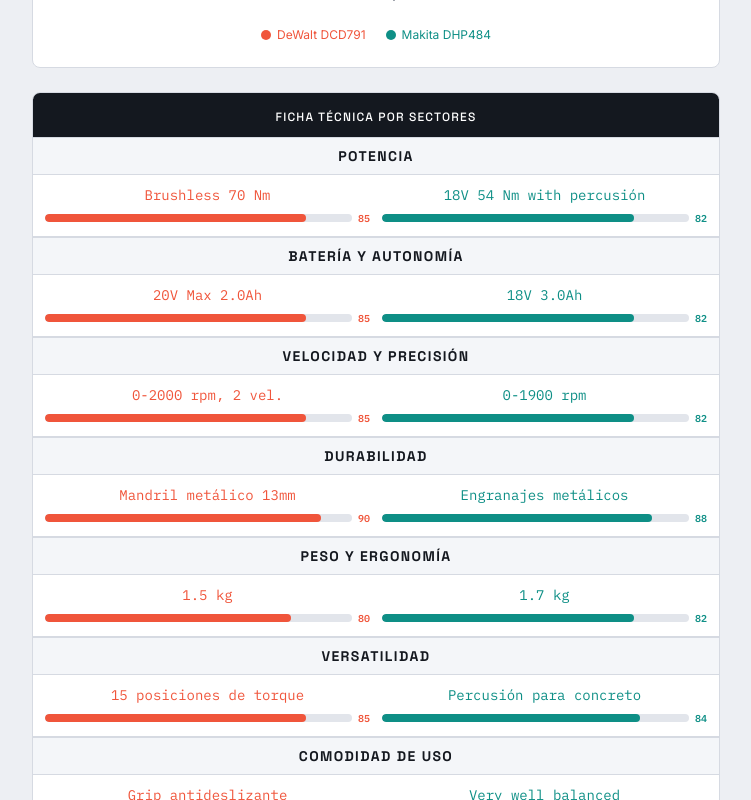
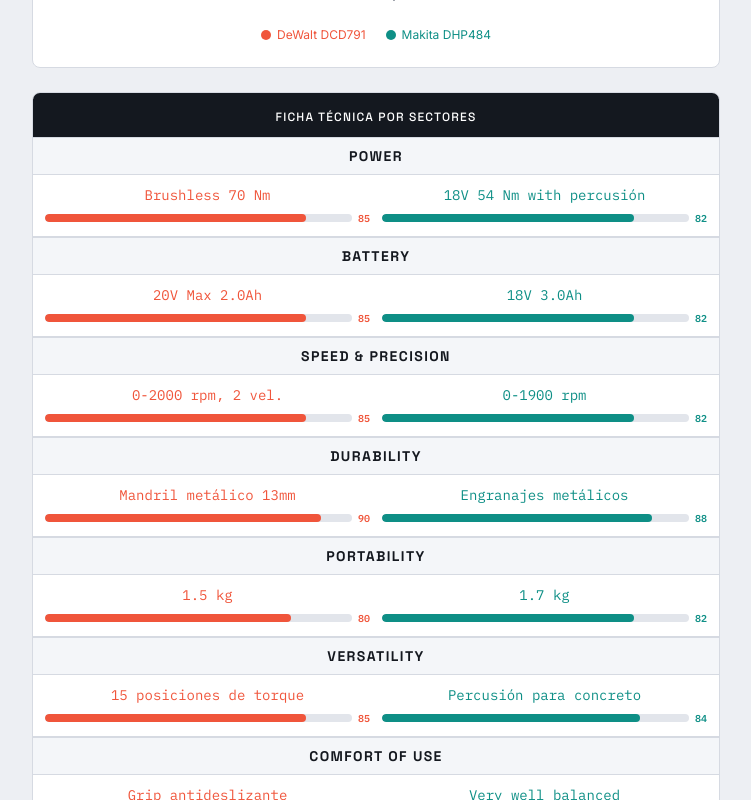
Before and after one commit to Francisco101299/comparador-dispositivos, a React (Vite) app: page /comparar/dewalt-dcd791-vs-makita-dhp484 in a window 1280 px wide. Shown: the part 1680-2480 px from the top of the page, without its empty margins (264-1015 px from the left). Built offline with nearby package versions, Linux system fonts and the light colour scheme.

Commit message:
Integrate language context for tool category labels

```diff
--- a/src/components/ToolSpecsTable.jsx
+++ b/src/components/ToolSpecsTable.jsx
@@ -6,6 +6,7 @@
 // ============================================================================
 import { COLORS } from "../data/theme";
 import { TOOL_CATS } from "../data/devices";
+import { useLanguage } from "../lib/LanguageContext";
 
 function ScoreBar({ value, color }) {
   return (
@@ -21,6 +22,7 @@
 }
 
 export default function ToolSpecsTable({ devA, devB, priceA, priceB }) {
+  const { t } = useLanguage();
   const dA = devA.details || {};
   const dB = devB.details || {};
   const sA = devA.scores || {};
@@ -44,7 +46,7 @@
               className="py-2 px-3 text-center text-xs sm:text-sm font-bold uppercase tracking-widest border-y"
               style={{ backgroundColor: "#F4F6F9", borderColor: COLORS.line, color: COLORS.ink, fontFamily: "'Space Grotesk', sans-serif" }}
             >
-              {c.label}
+              {t(`cat.${c.key}`)}
             </div>
             <div className="py-2.5 border-b" style={{ borderColor: COLORS.line }}>
               <div className="grid grid-cols-2 gap-3 px-3 text-xs sm:text-sm">
@@ -95,4 +97,4 @@
       </p>
     </div>
   );
-  }
+            }
```
